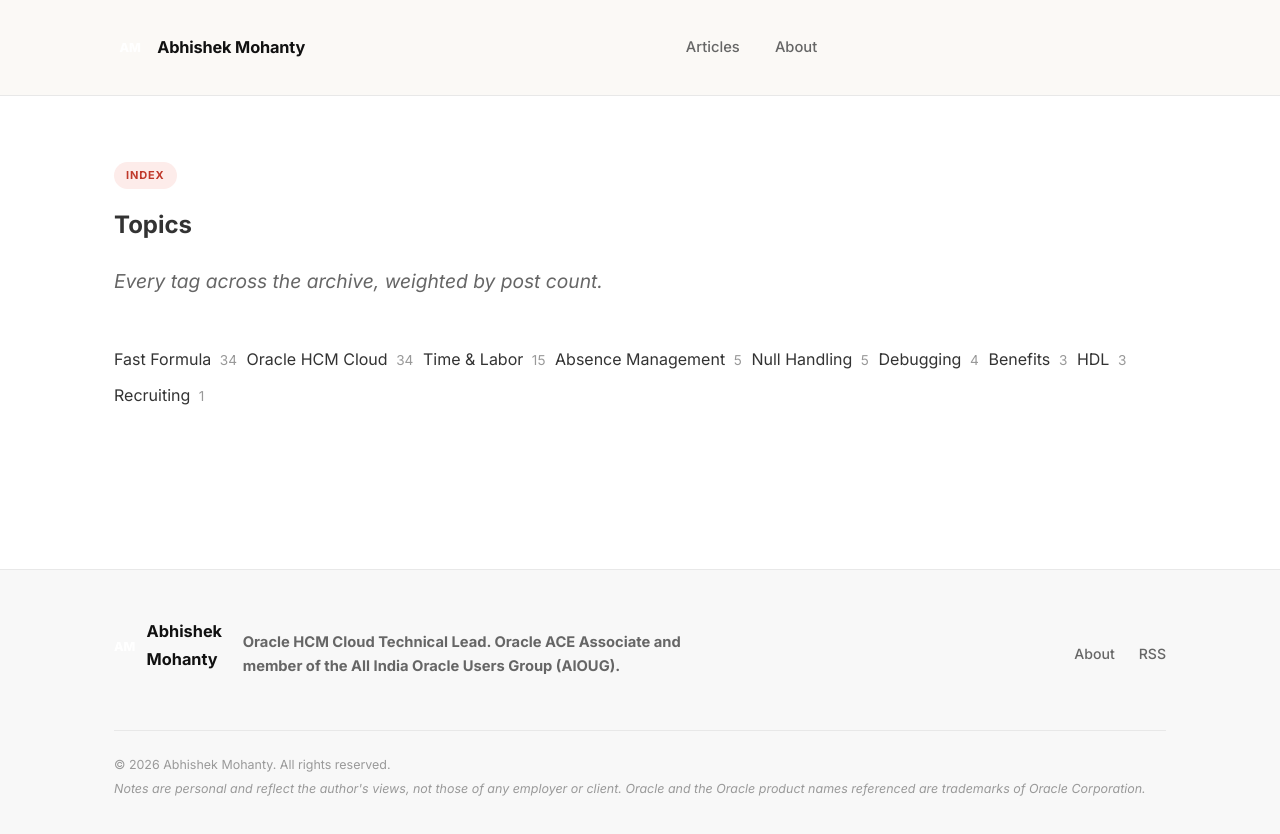
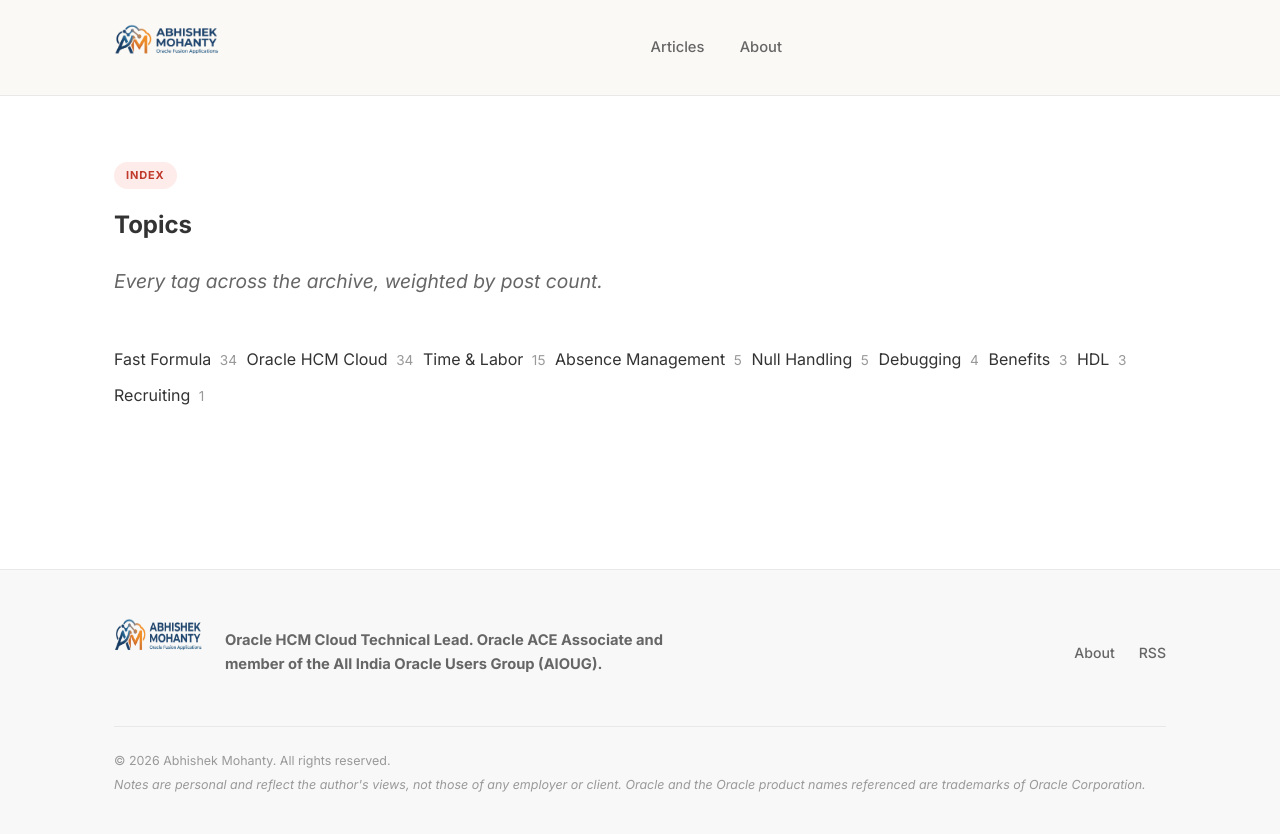
Before and after one commit to abhi18081992/abhishekmohantyhcmcloud, an Astro site: page /tags in a window 1280 px wide. Built offline with nearby package versions, Linux system fonts and the light colour scheme; Astro itself is replaced by a stand-in of ours; some packages are replaced by stand-ins of ours.

Commit message:
Use brand logo in header and footer

```diff
--- a/src/components/Footer.astro
+++ b/src/components/Footer.astro
@@ -5,9 +5,13 @@ const year = new Date().getFullYear();
 <footer class="site-footer">
   <div class="container footer-inner">
     <div class="footer-brand">
-      <a href="/" class="brand">
-        <span class="brand-mark">AM</span>
-        <span class="brand-name">Abhishek Mohanty</span>
+      <a href="/" class="brand" aria-label="Abhishek Mohanty — Oracle Fusion Applications, home">
+        <img
+          class="brand-logo"
+          src="/images/brand/logo-lockup.png"
+          alt="Abhishek Mohanty — Oracle Fusion Applications"
+          width="620" height="247"
+        />
       </a>
       <p class="bio">
         Oracle HCM Cloud Technical Lead. <strong>Oracle ACE Associate</strong> and member of the
@@ -40,6 +44,11 @@ const year = new Date().getFullYear();
     grid-template-columns: 1.5fr 1fr;
     gap: 2.5rem;
     padding-bottom: 1.5rem;
+  }
+  .brand-logo {
+    display: block;
+    height: 52px;
+    width: auto;
   }
   .footer-brand .brand {
     display: flex;
--- a/src/components/Header.astro
+++ b/src/components/Header.astro
@@ -5,9 +5,13 @@ const isActive = (path: string) => pathname === path || (path !== '/' && pathnam
 
 <header class="site-header">
   <div class="container header-inner">
-    <a href="/" class="brand">
-      <span class="brand-mark">AM</span>
-      <span class="brand-name">Abhishek Mohanty</span>
+    <a href="/" class="brand" aria-label="Abhishek Mohanty — Oracle Fusion Applications, home">
+      <img
+        class="brand-logo"
+        src="/images/brand/logo-lockup.png"
+        alt="Abhishek Mohanty — Oracle Fusion Applications"
+        width="620" height="247"
+      />
     </a>
     <nav class="nav">
       <a href="/" class={isActive('/') ? 'active' : ''}>Articles</a>
@@ -32,6 +36,14 @@ const isActive = (path: string) => pathname === path || (path !== '/' && pathnam
     justify-content: space-between;
     gap: 2rem;
     padding-block: 1.1rem;
+  }
+  .brand-logo {
+    display: block;
+    height: 48px;
+    width: auto;
+  }
+  @media (max-width: 640px) {
+    .brand-logo { height: 38px; }
   }
   .brand {
     display: flex;
```
Also changed, not shown: public/images/brand/logo-lockup.png (added).
